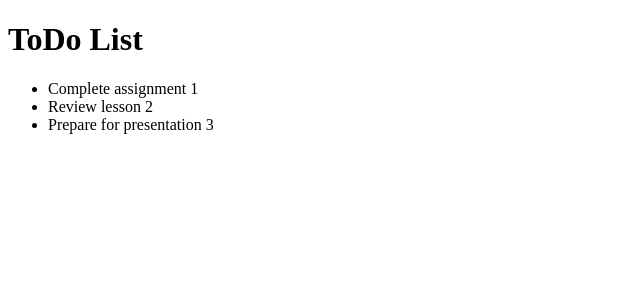
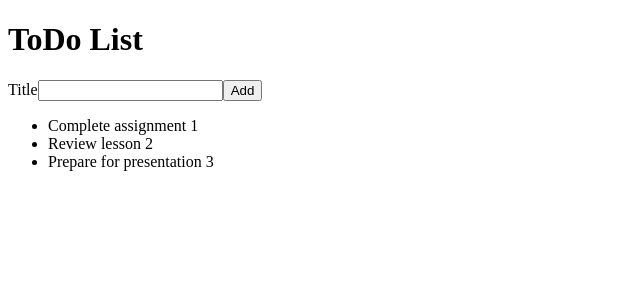
Before and after one commit to nicoleCodeGirl/react-todo-flamingo, a React (Create React App) app: page / in a window 1280 px wide. Shown: the top 300 px of the page, without its empty margins (0-640 px from the left). Built offline with nearby package versions, Linux system fonts and the light colour scheme.

Commit message:
finished lesson 1_2

```diff
--- /dev/null
+++ b/src/AddTodoForm.js
@@ -0,0 +1,14 @@
+import React from "react";
+
+function AddTodoForm() {
+    return (
+      <form>
+        <label htmlFor="todoTitle">Title</label>
+        <input type="text" id="todoTitle" />
+        <button type="submit">Add</button>
+      </form>
+    );
+  }
+
+
+export default AddTodoForm;
--- a/src/App.js
+++ b/src/App.js
@@ -1,22 +1,14 @@
 import React from 'react';
-
-const todoList = [
-  { id: 1, title: "Complete assignment 1" },
-  { id: 2, title: "Review lesson 2" },
-  { id: 3, title: "Prepare for presentation 3" }
-];
-
+import AddTodoForm from "./AddTodoForm"; // Import the AddTodoForm component
+import TodoList from "./TodoList"; // Import the TodoList component
 
 
 function App() {
   return (
     <div>
     <h1>ToDo List</h1>
-    <ul>
-      {todoList.map(item => (
-        <li key={item.id}>{item.title}</li>
-      ))}
-    </ul>
+    <AddTodoForm /> {/* Render the AddTodoForm component here */}
+    <TodoList /> {/* Render the TodoList component here */}
   </div>
   );
 }
--- /dev/null
+++ b/src/TodoList.js
@@ -0,0 +1,21 @@
+import React from "react";
+
+const todoList = [
+    { id: 1, title: "Complete assignment 1" },
+    { id: 2, title: "Review lesson 2" },
+    { id: 3, title: "Prepare for presentation 3" }
+  ];
+
+function TodoList() {
+  // Your component logic goes here
+
+  return (
+    <ul>
+      {todoList.map(item => (
+        <li key={item.id}>{item.title}</li>
+      ))}
+    </ul>
+  );
+}
+
+export default TodoList;
```
